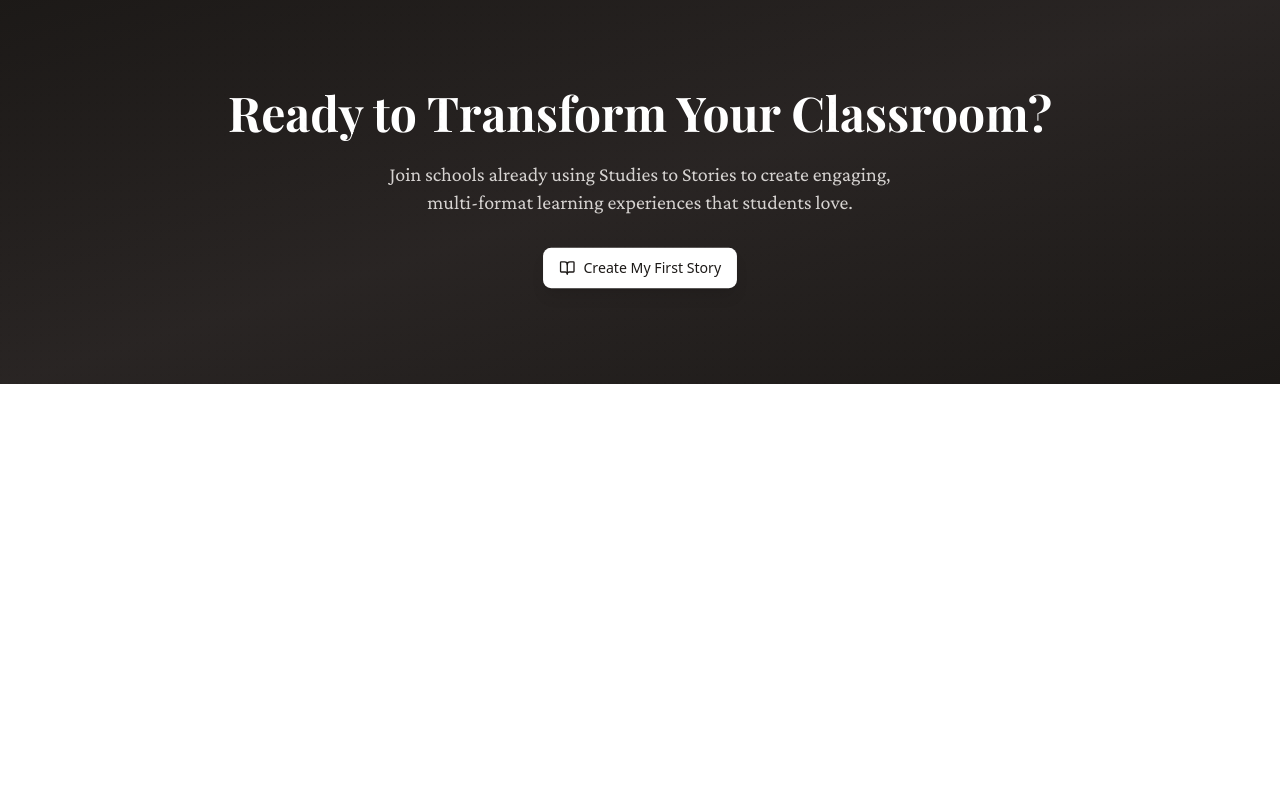
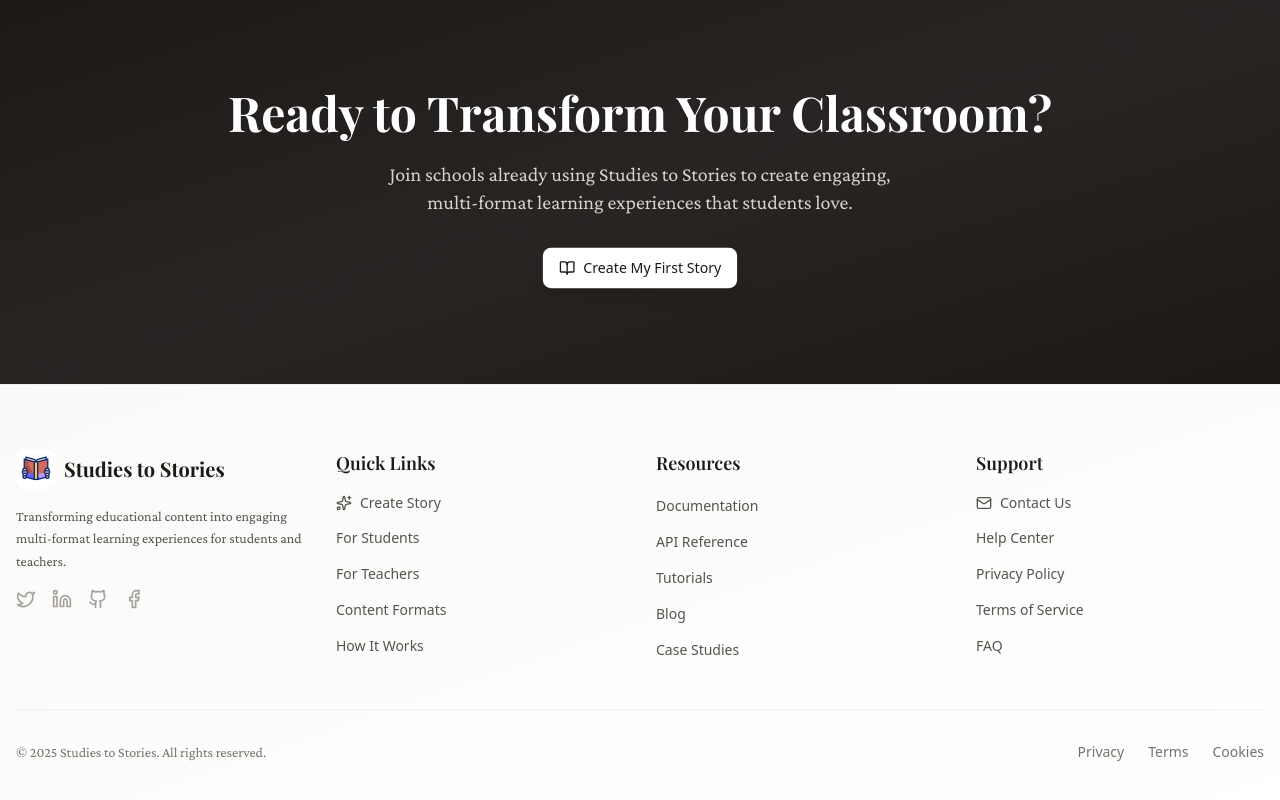
Before and after one commit to Balbader/studies_to_stories, a Next.js app: page / in a window 1280 px wide. Shown: the part 4354-5154 px from the top of the page. Before the commit the page ends 4738 px from the top, so only its background shows below. Built offline with nearby package versions, Linux system fonts and the light colour scheme.

Commit message:
add footer to site

```diff
--- a/app/page.tsx
+++ b/app/page.tsx
@@ -12,6 +12,7 @@
 } from '@/components/ui/card';
 import { Tabs, TabsContent, TabsList, TabsTrigger } from '@/components/ui/tabs';
 import Navbar from '@/components/home/Navbar';
+import Footer from '@/components/home/Footer';
 import {
 	BookOpen,
 	Sparkles,
@@ -1447,6 +1448,7 @@
 					</div>
 				</div>
 			</section>
+			<Footer />
 		</div>
 	);
 }
--- a/app/story/page.tsx
+++ b/app/story/page.tsx
@@ -13,6 +13,7 @@
 import { Alert, AlertDescription, AlertTitle } from '@/components/ui/alert';
 import { Progress } from '@/components/ui/progress';
 import Navbar from '@/components/home/Navbar';
+import Footer from '@/components/home/Footer';
 import {
 	Upload,
 	FileText,
@@ -1798,6 +1799,7 @@
 					</div>
 				</section>
 			)}
+			<Footer />
 		</div>
 	);
 }
--- /dev/null
+++ b/components/home/Footer.tsx
@@ -0,0 +1,287 @@
+'use client';
+
+import Link from 'next/link';
+import Image from 'next/image';
+import {
+	BookOpen,
+	Mail,
+	Twitter,
+	Linkedin,
+	Github,
+	Facebook,
+	Sparkles,
+} from 'lucide-react';
+
+export default function Footer() {
+	const currentYear = new Date().getFullYear();
+
+	return (
+		<footer className="border-t border-stone-200/50 bg-gradient-to-br from-stone-50 to-white">
+			<div className="container mx-auto px-4 py-12 md:py-16">
+				<div className="grid grid-cols-1 gap-8 md:grid-cols-2 lg:grid-cols-4">
+					{/* Brand Section */}
+					<div className="space-y-4">
+						<Link
+							href="/"
+							className="flex items-center gap-2 group"
+						>
+							<div className="flex size-10 items-center justify-center rounded-lg overflow-hidden">
+								<Image
+									src="/book.gif"
+									alt="Studies to Stories Logo"
+									width={40}
+									height={40}
+									className="object-contain"
+									unoptimized
+								/>
+							</div>
+							<span
+								className="font-serif text-xl font-bold text-stone-900"
+								style={{ fontFamily: 'var(--font-playfair)' }}
+							>
+								Studies to Stories
+							</span>
+						</Link>
+						<p
+							className="text-sm leading-relaxed text-stone-600"
+							style={{ fontFamily: 'var(--font-crimson)' }}
+						>
+							Transforming educational content into engaging
+							multi-format learning experiences for students and
+							teachers.
+						</p>
+						<div className="flex items-center gap-4">
+							<a
+								href="https://twitter.com"
+								target="_blank"
+								rel="noopener noreferrer"
+								className="text-stone-400 transition-colors hover:text-stone-900"
+								aria-label="Twitter"
+							>
+								<Twitter className="size-5" />
+							</a>
+							<a
+								href="https://linkedin.com"
+								target="_blank"
+								rel="noopener noreferrer"
+								className="text-stone-400 transition-colors hover:text-stone-900"
+								aria-label="LinkedIn"
+							>
+								<Linkedin className="size-5" />
+							</a>
+							<a
+								href="https://github.com"
+								target="_blank"
+								rel="noopener noreferrer"
+								className="text-stone-400 transition-colors hover:text-stone-900"
+								aria-label="GitHub"
+							>
+								<Github className="size-5" />
+							</a>
+							<a
+								href="https://facebook.com"
+								target="_blank"
+								rel="noopener noreferrer"
+								className="text-stone-400 transition-colors hover:text-stone-900"
+								aria-label="Facebook"
+							>
+								<Facebook className="size-5" />
+							</a>
+						</div>
+					</div>
+
+					{/* Quick Links */}
+					<div className="space-y-4">
+						<h3
+							className="font-serif text-lg font-semibold text-stone-900"
+							style={{ fontFamily: 'var(--font-playfair)' }}
+						>
+							Quick Links
+						</h3>
+						<ul className="space-y-3">
+							<li>
+								<Link
+									href="/story"
+									className="flex items-center gap-2 text-sm text-stone-600 transition-colors hover:text-stone-900"
+								>
+									<Sparkles className="size-4" />
+									Create Story
+								</Link>
+							</li>
+							<li>
+								<Link
+									href="#for-students"
+									className="text-sm text-stone-600 transition-colors hover:text-stone-900"
+								>
+									For Students
+								</Link>
+							</li>
+							<li>
+								<Link
+									href="#for-teachers"
+									className="text-sm text-stone-600 transition-colors hover:text-stone-900"
+								>
+									For Teachers
+								</Link>
+							</li>
+							<li>
+								<Link
+									href="#content-formats"
+									className="text-sm text-stone-600 transition-colors hover:text-stone-900"
+								>
+									Content Formats
+								</Link>
+							</li>
+							<li>
+								<Link
+									href="#how-it-works"
+									className="text-sm text-stone-600 transition-colors hover:text-stone-900"
+								>
+									How It Works
+								</Link>
+							</li>
+						</ul>
+					</div>
+
+					{/* Resources */}
+					<div className="space-y-4">
+						<h3
+							className="font-serif text-lg font-semibold text-stone-900"
+							style={{ fontFamily: 'var(--font-playfair)' }}
+						>
+							Resources
+						</h3>
+						<ul className="space-y-3">
+							<li>
+								<Link
+									href="#"
+									className="text-sm text-stone-600 transition-colors hover:text-stone-900"
+								>
+									Documentation
+								</Link>
+							</li>
+							<li>
+								<Link
+									href="#"
+									className="text-sm text-stone-600 transition-colors hover:text-stone-900"
+								>
+									API Reference
+								</Link>
+							</li>
+							<li>
+								<Link
+									href="#"
+									className="text-sm text-stone-600 transition-colors hover:text-stone-900"
+								>
+									Tutorials
+								</Link>
+							</li>
+							<li>
+								<Link
+									href="#"
+									className="text-sm text-stone-600 transition-colors hover:text-stone-900"
+								>
+									Blog
+								</Link>
+							</li>
+							<li>
+								<Link
+									href="#"
+									className="text-sm text-stone-600 transition-colors hover:text-stone-900"
+								>
+									Case Studies
+								</Link>
+							</li>
+						</ul>
+					</div>
+
+					{/* Support */}
+					<div className="space-y-4">
+						<h3
+							className="font-serif text-lg font-semibold text-stone-900"
+							style={{ fontFamily: 'var(--font-playfair)' }}
+						>
+							Support
+						</h3>
+						<ul className="space-y-3">
+							<li>
+								<Link
+									href="#"
+									className="flex items-center gap-2 text-sm text-stone-600 transition-colors hover:text-stone-900"
+								>
+									<Mail className="size-4" />
+									Contact Us
+								</Link>
+							</li>
+							<li>
+								<Link
+									href="#"
+									className="text-sm text-stone-600 transition-colors hover:text-stone-900"
+								>
+									Help Center
+								</Link>
+							</li>
+							<li>
+								<Link
+									href="#"
+									className="text-sm text-stone-600 transition-colors hover:text-stone-900"
+								>
+									Privacy Policy
+								</Link>
+							</li>
+							<li>
+								<Link
+									href="#"
+									className="text-sm text-stone-600 transition-colors hover:text-stone-900"
+								>
+									Terms of Service
+								</Link>
+							</li>
+							<li>
+								<Link
+									href="#"
+									className="text-sm text-stone-600 transition-colors hover:text-stone-900"
+								>
+									FAQ
+								</Link>
+							</li>
+						</ul>
+					</div>
+				</div>
+
+				{/* Bottom Bar */}
+				<div className="mt-12 border-t border-stone-200/50 pt-8">
+					<div className="flex flex-col items-center justify-between gap-4 md:flex-row">
+						<p
+							className="text-sm text-stone-500"
+							style={{ fontFamily: 'var(--font-crimson)' }}
+						>
+							&copy; {currentYear} Studies to Stories. All rights
+							reserved.
+						</p>
+						<div className="flex items-center gap-6 text-sm text-stone-500">
+							<Link
+								href="#"
+								className="transition-colors hover:text-stone-900"
+							>
+								Privacy
+							</Link>
+							<Link
+								href="#"
+								className="transition-colors hover:text-stone-900"
+							>
+								Terms
+							</Link>
+							<Link
+								href="#"
+								className="transition-colors hover:text-stone-900"
+							>
+								Cookies
+							</Link>
+						</div>
+					</div>
+				</div>
+			</div>
+		</footer>
+	);
+}
```
